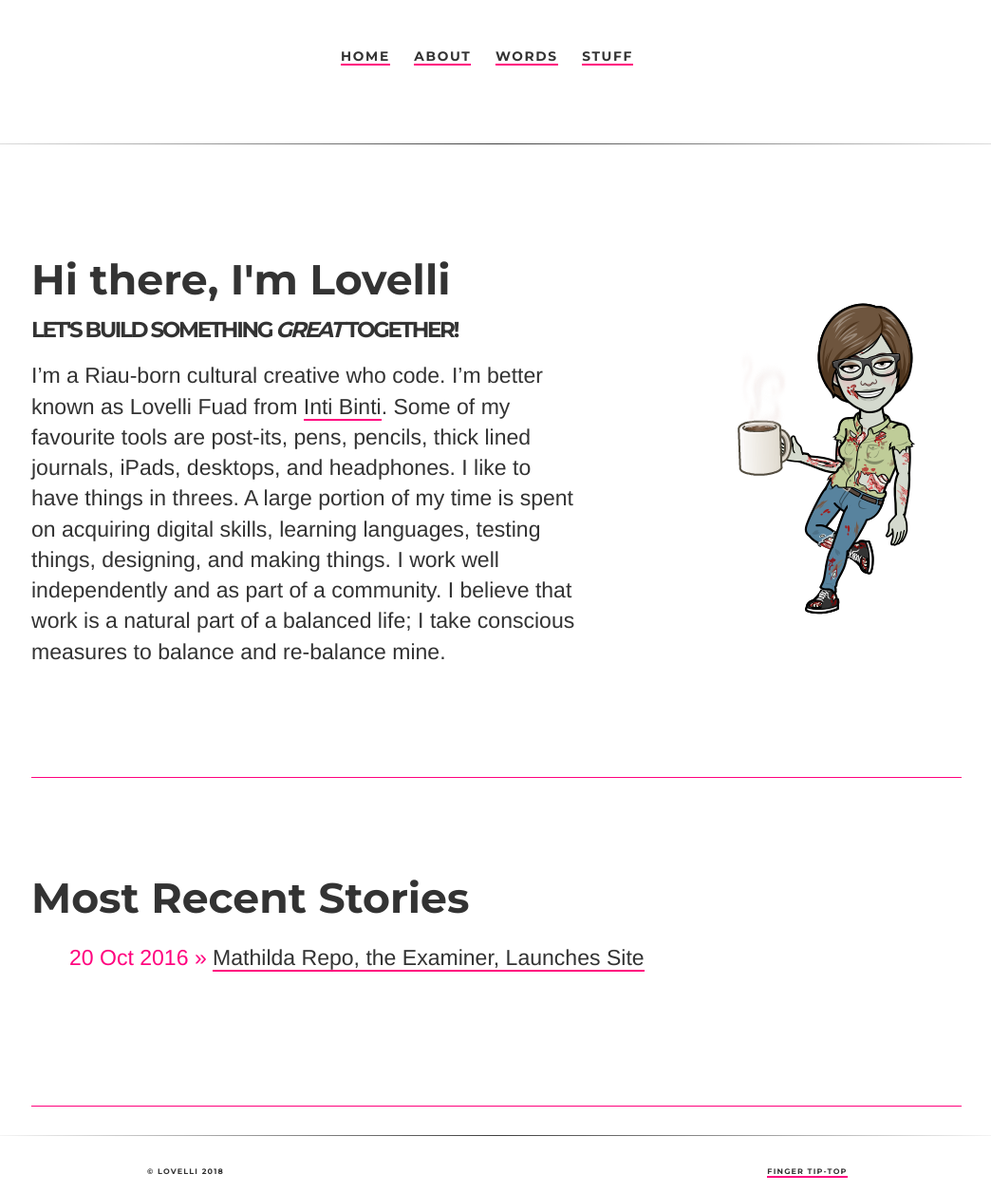
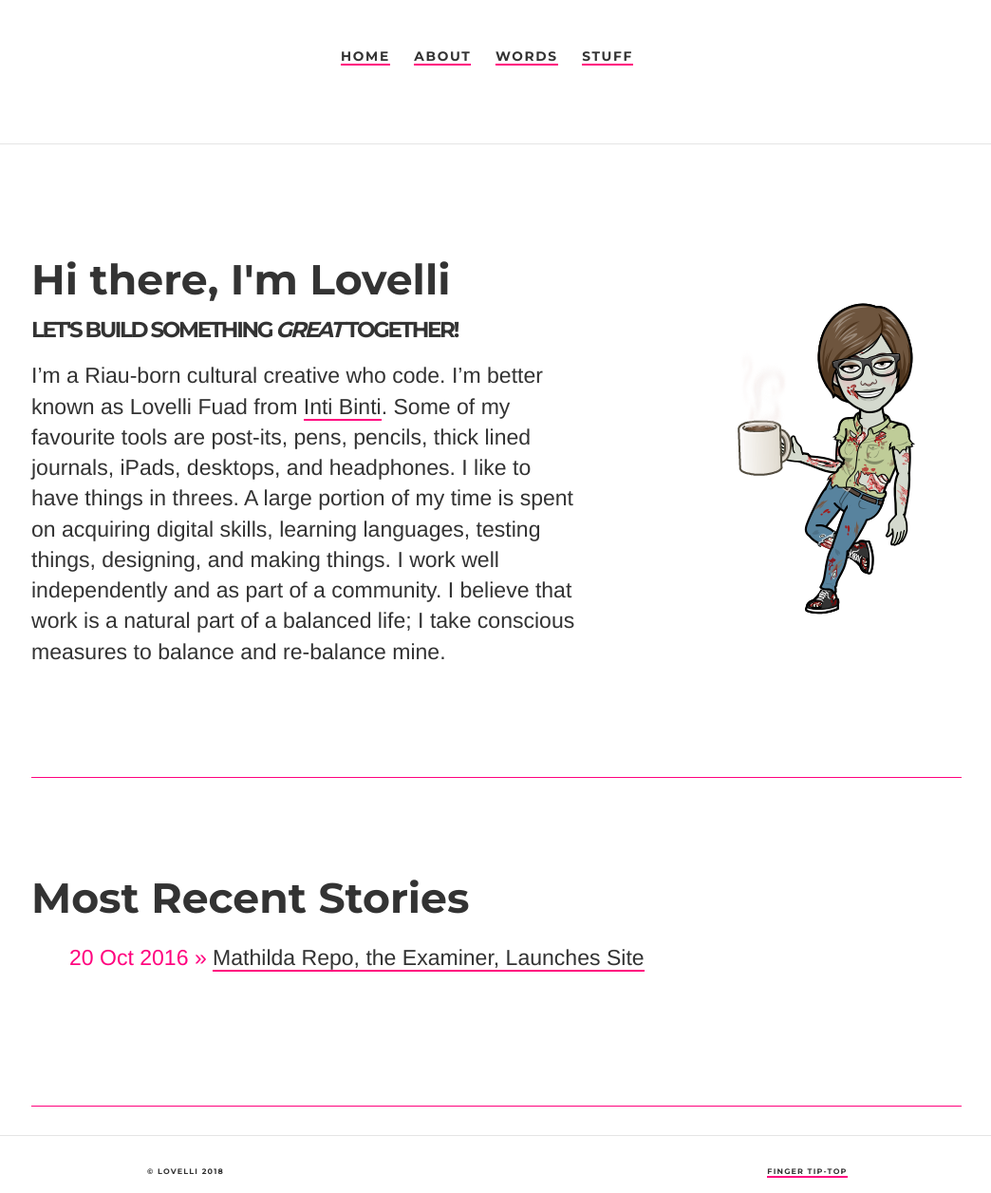
Before and after one commit to ariesti/ariesti.github.io, a Jekyll site: the page built from index.html, in a window 1280 px wide. Shown: the whole page at 95% size, without its empty margins (117-1161 px from the left). Built offline with Jekyll 4.4.1, drawn with Linux system fonts in a browser that asks for light colours.

Commit message:
Update default.html

```diff
--- a/_layouts/default.html
+++ b/_layouts/default.html
@@ -35,13 +35,13 @@
 				</nav>
 			</header>
 			</div>
-			<hr class="style-two">
+			<hr>
 
 			<div class="container">
 
 			{{ content }}
 
-			<hr class="style-two">
+			<hr>
 
 			</div><!-- /.container -->
 			<footer>
```
